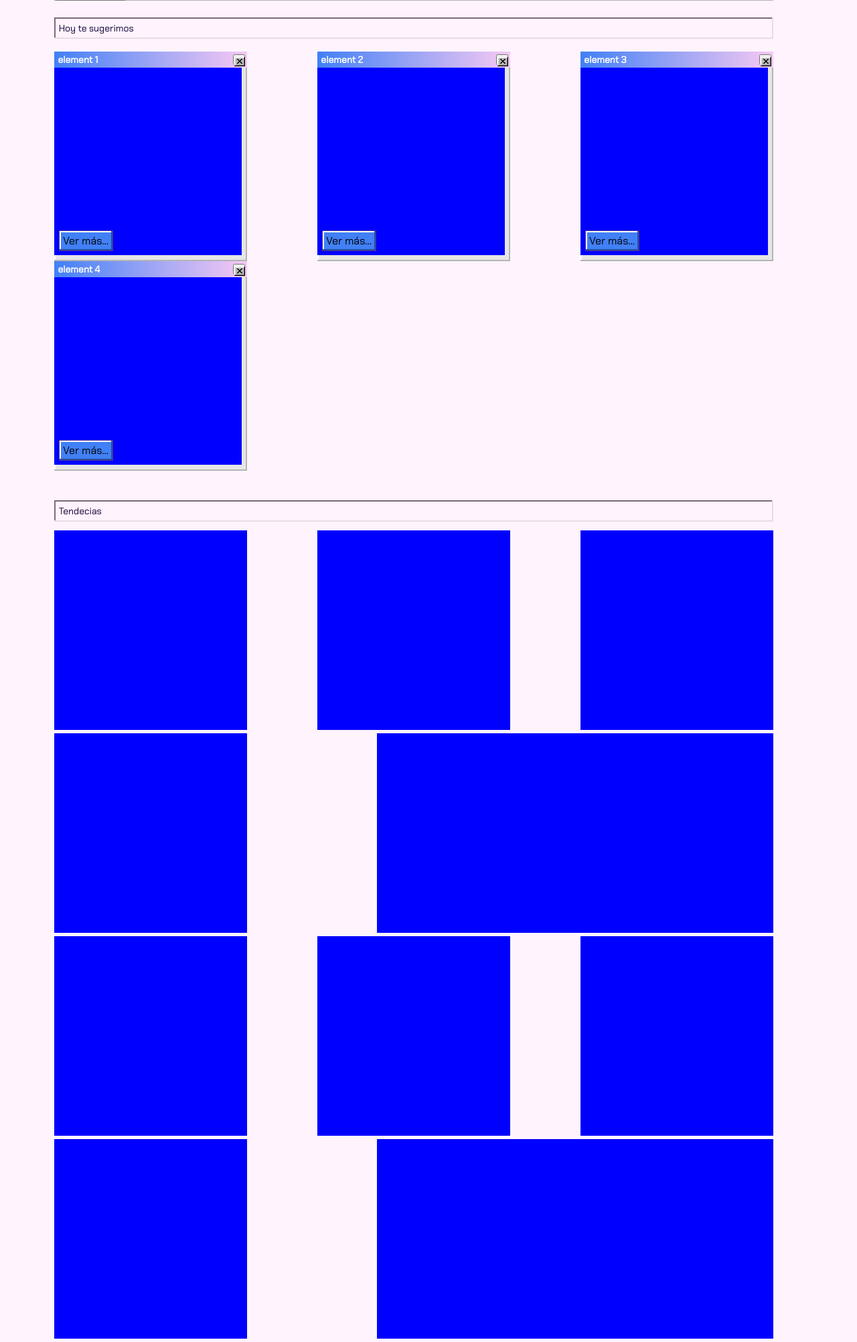
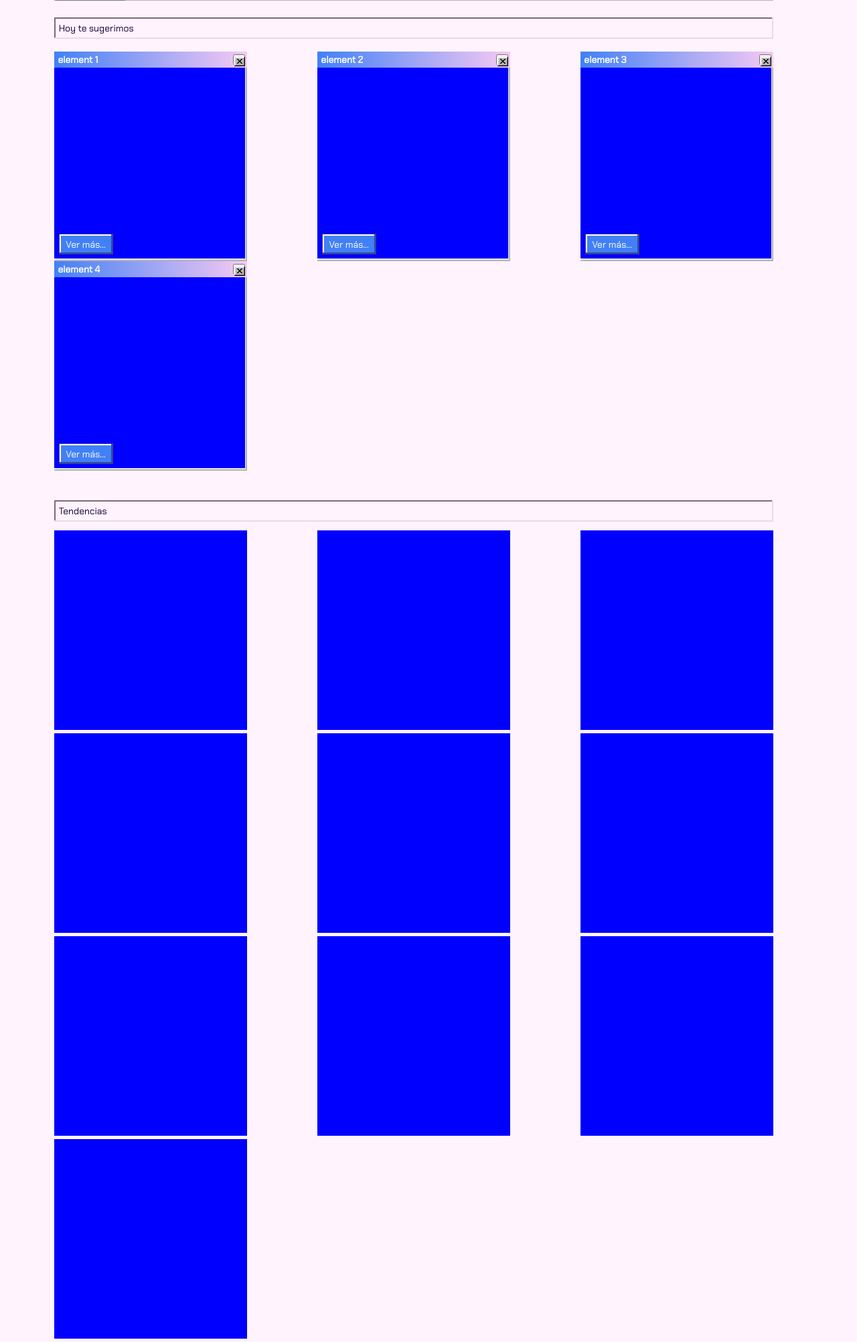
Before and after one commit to lmperez98/Proyecto2_gifos, a PHP site: page / in a window 1280 px wide. Shown: the part 232-2236 px from the top of the page at 67% size. Run offline with PHP 8.4, Linux system fonts and the light colour scheme; some libraries are stand-ins or nearby versions.

Commit message:
Cambios Css
Cambiando css

```diff
--- a/index.html
+++ b/index.html
@@ -99,15 +99,12 @@
         </section>
         <section class="container_gif_trend">
             <div class="container_trend_bar">
-                <p>Tendecias</p>
+                <p>Tendencias</p>
             </div>
             <div class="container_gif_sugest">
                 <ul>
-                    <li class="contaier_gif_sugest_first">
+                    <li >
                         <img src="assets/descarga.png" alt="lol">
-                        <div class="container_gif_sugest_hastags">
-                            <p>#numerales</p>
-                        </div>
                     </li>
                     <li>
                         <img src="assets/descarga.png" alt="lol">
@@ -118,7 +115,7 @@
                     <li>
                         <img src="assets/descarga.png" alt="lol">
                     </li>
-                    <li class="container_gifs_bigger">
+                    <li >
                         <img src="assets/descarga.png" alt="lol">
                     </li>
                     <li>
@@ -133,7 +130,7 @@
                     <li>
                         <img src="assets/descarga.png" alt="lol">
                     </li>
-                    <li class="container_gifs_bigger">
+                    <li >
                         <img src="assets/descarga.png" alt="lol">
                     </li>
                 </ul>
--- a/styles.css
+++ b/styles.css
@@ -136,17 +136,20 @@ header {
         margin-right: 3px; }
     .container_sugest .container_gif_today .container_imgs_sugest img {
       position: relative;
-      width: 280px;
-      height: 280px;
+      width: 285px;
+      height: 285px;
       z-index: 0; }
     .container_sugest .container_gif_today .container_imgs_sugest img:hover {
-      outline: 1px dotted black; }
+      outline: 2px dotted black;
+      outline-offset: -2px; }
     .container_sugest .container_gif_today .container_imgs_sugest .button_vermas_sugest {
       position: relative;
       z-index: 1;
       bottom: 42px;
       left: 7px;
       background-color: #4180F6;
+      color: white;
+      font-size: 14px;
       width: 81px;
       height: 31px;
       border: 1px solid #4C2F99;
@@ -177,19 +180,6 @@ header {
         .container_gif_trend .container_gif_sugest ul li img {
           height: 298px;
           width: 288px; }
-    .container_gif_trend .container_gif_sugest .contaier_gif_sugest_first img:hover {
-      outline: 1px dotted black;
-      outline-offset: -4px; }
-    .container_gif_trend .container_gif_sugest .contaier_gif_sugest_first .container_gif_sugest_hastags {
-      display: none;
-      position: relative;
-      z-index: 1;
-      bottom: 20px; }
-    .container_gif_trend .container_gif_sugest .contaier_gif_sugest_first:hover .container_gif_sugest_hastags {
-      display: block;
-      background-image: linear-gradient(270deg, #F7C9F3 0%, #4180F6); }
-    .container_gif_trend .container_gif_sugest .container_gifs_bigger img {
-      width: 592px;
-      height: 298px; }
-
-/*# sourceMappingURL=styles.css.map */
+        .container_gif_trend .container_gif_sugest ul li img:hover {
+          outline: 2px dotted black;
+          outline-offset: -4px; }
```
Also changed, not shown: css/sugest_bar.scss (+6 -3 lines), css/trending_bar.scss (+4 -24 lines), 1 other file.
